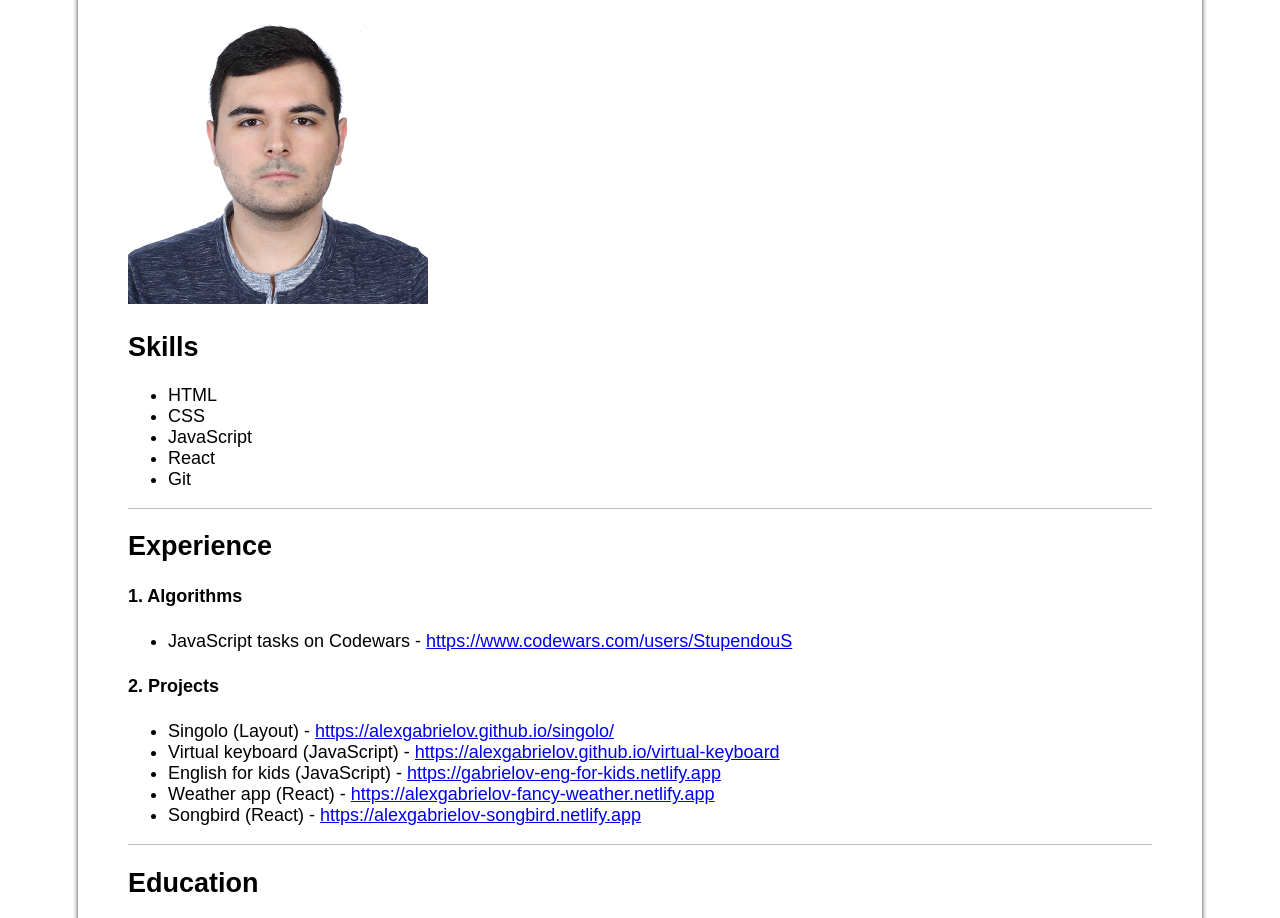
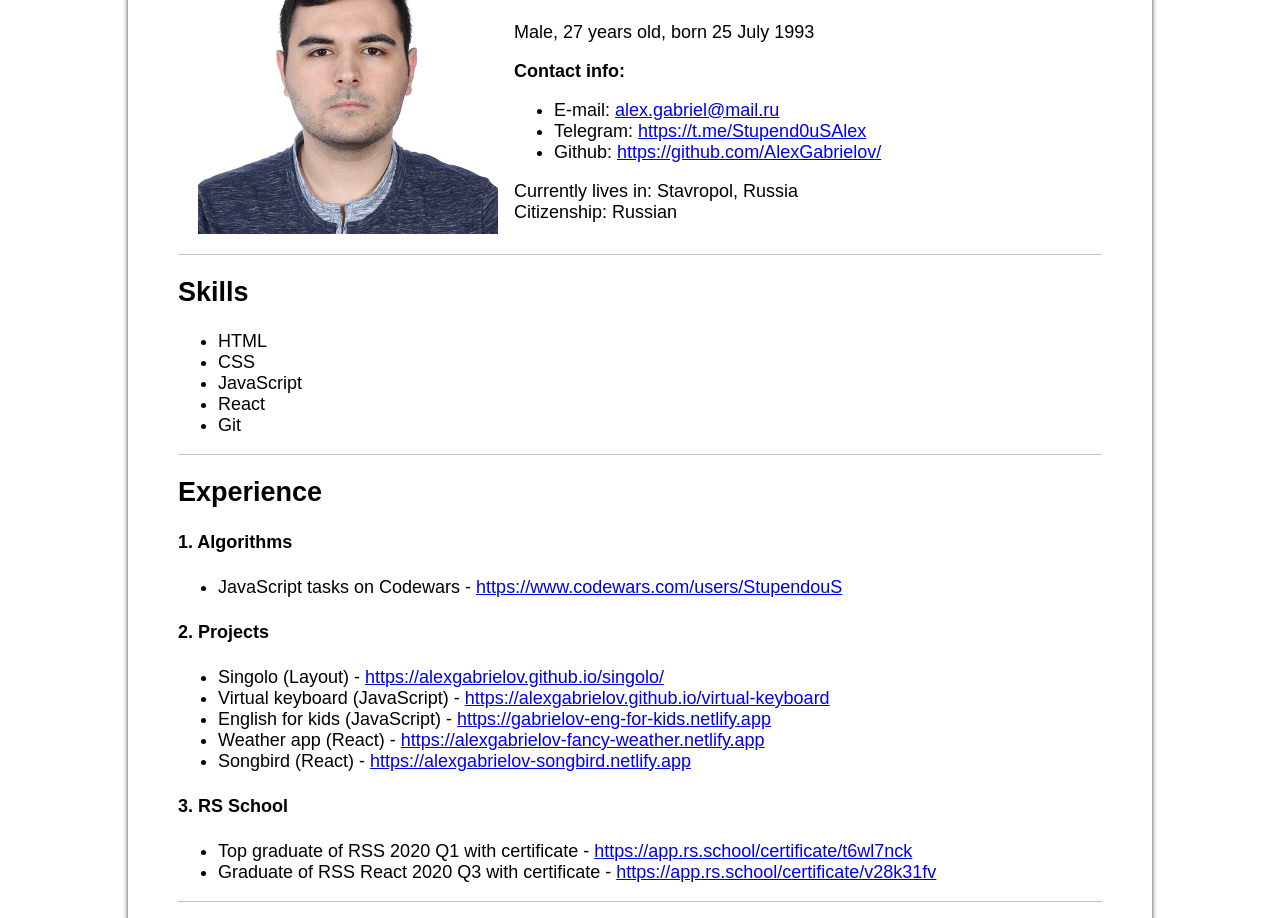
Before and after one commit to AlexGabrielov/rsschool-cv, a plain HTML site: page index.html in a window 1280 px wide. Shown: the part 114-1032 px from the top of the page. Drawn offline with Linux system fonts and the light colour scheme.

Commit message:
feat: add more styles and info

```diff
--- a/index.html
+++ b/index.html
@@ -10,8 +10,33 @@
   <body>
     <main>
       <header>
-        <h1>Alexander Gabrielov – Frontend Developer</h1>
         <img src="img/1.jpg" alt="Alex Gabrielov" width="300" height="300" />
+        <div class="info-wrapper">
+          <h1>Alexander Gabrielov – Frontend Developer</h1>
+          <p>Male, 27 years old, born 25 July 1993</p>
+          <div class="contact-info">
+            <h4>Contact info: </h4>
+            <ul>
+              <li>E-mail: <a href="#">alex.gabriel@mail.ru</a></li>
+              <li>
+                Telegram:
+                <a href="https://t.me/Stupend0uSAlex"
+                  >https://t.me/Stupend0uSAlex</a
+                >
+              </li>
+              <li>
+                Github:
+                <a href="https://github.com/AlexGabrielov/"
+                  >https://github.com/AlexGabrielov/</a
+                >
+              </li>
+            </ul>
+          </div>
+          <div class="location">
+            <p>Currently lives in: Stavropol, Russia</p>
+            <p>Citizenship: Russian</p>
+          </div>
+        </div>
       </header>
 
       <article class="skills">
@@ -83,6 +108,21 @@
             >
           </li>
         </ul>
+        <h4>3. RS School</h4>
+        <ul>
+          <li>
+            Top graduate of RSS 2020 Q1 with certificate -
+            <a href="https://app.rs.school/certificate/t6wl7nck"
+              >https://app.rs.school/certificate/t6wl7nck</a
+            >
+          </li>
+          <li>
+            Graduate of RSS React 2020 Q3 with certificate -
+            <a href="https://app.rs.school/certificate/v28k31fv"
+              >https://app.rs.school/certificate/v28k31fv</a
+            >
+          </li>
+        </ul>
       </article>
 
       <article class="education">
@@ -106,19 +146,6 @@
           development
         </p>
       </article>
-
-      <footer>
-        <h2>Contact info</h2>
-        <ul>
-          <li>E-mail: <a href="#">alex.gabriel@mail.ru</a></li>
-          <li>
-            Telegram:
-            <a href="https://t.me/Stupend0uSAlex"
-              >https://t.me/Stupend0uSAlex</a
-            >
-          </li>
-        </ul>
-      </footer>
     </main>
   </body>
 </html>
--- a/styles.css
+++ b/styles.css
@@ -1,4 +1,9 @@
+header {
+  display: flex;
+  padding: 20px;
+}
 main {
+  box-sizing: border-box;
   max-width: 1024px;
   margin: 0 auto;
   padding: 20px 50px;
@@ -7,6 +12,28 @@ main {
   font-family: Arial, Helvetica, sans-serif;
   font-size: 18px;
 }
-article {
+article, header {
   border-bottom: 1px solid hsl(0, 0%, 75%);
 }
+.info-wrapper {
+  display: flex;
+  flex-direction: column;
+  margin-left: 16px;
+}
+.contact-info {
+  display: flex;
+  flex-direction: column;
+}
+h1 {
+  font-size: 28px;
+}
+.location {
+  display: flex;
+  flex-direction: column;
+}
+.location > p{
+  margin: 0;
+}
+.contact-info > h4 {
+  margin: 0;
+}
```
